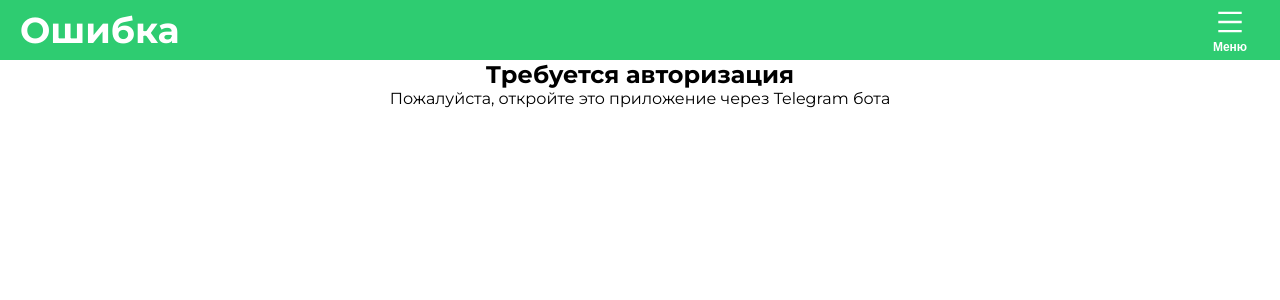
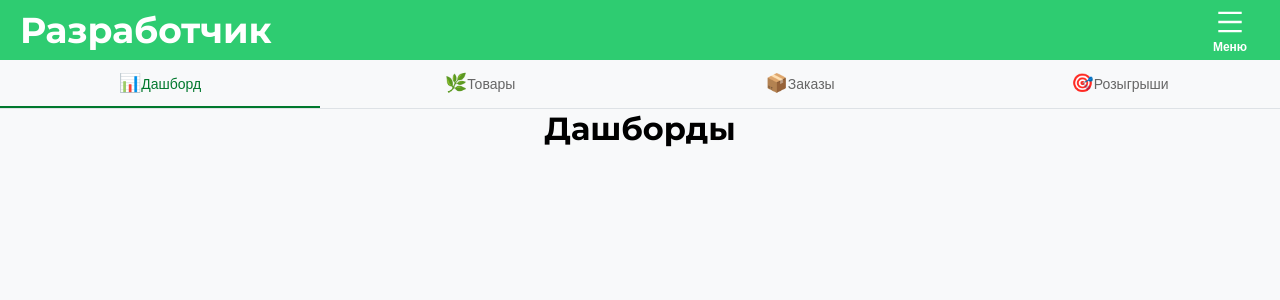
Before and after one commit to GelAssEnHeiT435/TgWepAppProject, a React (Create React App) app in the folder client/: page /admin in a window 1280 px wide. Shown: the top 300 px of the page. Built offline with nearby package versions, Linux system fonts and the light colour scheme.

Commit message:
Create tab-menu for admin

```diff
--- /dev/null
+++ b/client/src/assets/styles/AdminTabs.css
@@ -0,0 +1,41 @@
+.admin-panel {
+    min-height: 100vh;
+    background: #f8f9fa;
+}
+
+.admin-tabs {
+    display: flex;
+    background: #f8f9fa;
+    border-bottom: 1px solid #dee2e6;
+    overflow-x: auto;
+    white-space: nowrap;
+}
+
+.tab-btn {
+    flex: 1;
+    background: none;
+    border: none;
+    padding: 12px 16px;
+    border-bottom: 2px solid transparent;
+    color: #666;
+    transition: all 0.3s ease;
+}
+
+.tab-btn.active {
+    border-bottom-color: #00782D;
+    color: #00782D;
+}
+
+.tab-btn:hover {
+  background: rgba(0, 0, 0, 0.05);
+  color: #495057;
+}
+
+.btn-label {
+    font-size: 14px;
+    font-weight: 500;
+}
+
+.btn-icon {
+    font-size: 18px;
+}
--- /dev/null
+++ b/client/src/components/layout/AdminTabs.jsx
@@ -0,0 +1,20 @@
+import '../../assets/styles/AdminTabs.css'
+
+function AdminTabs({ sections, activeSection, onSectionChange })
+{
+    return(
+        <div className="admin-tabs">
+        {
+            sections.map(section => (
+                <button className={`tab-btn ${activeSection === section.id ? 'active' : ''}`}
+                        onClick={() => onSectionChange(section.id)}>
+                    <span className="btn-icon">{section.icon}</span>
+                    <span className="btn-label">{section.label}</span>
+                </button>
+            ))
+        }
+      </div>
+    )
+}
+
+export default AdminTabs;
--- /dev/null
+++ b/client/src/components/layout/Dashboard.jsx
@@ -0,0 +1,8 @@
+function Dashboard()
+{
+    return(
+        <h1>Дашборды</h1>
+    )
+}
+
+export default Dashboard;
--- /dev/null
+++ b/client/src/components/layout/GiftsManagement.jsx
@@ -0,0 +1,8 @@
+function GiftsManagement()
+{
+    return(
+        <h1>Управление розыгрышами</h1>
+    )
+}
+
+export default GiftsManagement;
--- a/client/src/components/layout/Header.jsx
+++ b/client/src/components/layout/Header.jsx
@@ -18,7 +18,7 @@ function Header()
 {
     const location = useLocation();
     const navigate = useNavigate();
-    const {user, isAuthenticated} = useTelegramAuth();
+    const {isAdmin, isAuthenticated, logout} = useTelegramAuth();
     const {getTotalItems} = useCatalog();
     const [menuIsActive, setMenuIsActive] = useState(false);
 
@@ -39,7 +39,7 @@ function Header()
         case '/admin':
             header_text = 'Разработчик';
             break;
-        case 'about':
+        case '/about':
             header_text = 'О нас';
             break;
     }
@@ -80,7 +80,7 @@ function Header()
                                 <GiftLine /> Розыгрыши и акции
                             </button>
 
-                            {!user?.isAdmin && (
+                            {isAdmin && (
                                 <button onClick={() => { navigate('/admin'); setMenuIsActive(false); }}>
                                     <AdministratorLine /> Админ-панель
                                 </button>
@@ -92,7 +92,7 @@ function Header()
 
                             <div className="menu-divider"></div>
 
-                            <button onClick={() => {  setMenuIsActive(false); }}
+                            <button onClick={() => { logout(); setMenuIsActive(false); }}
                                     className="logout-btn">
                                 <LogoutOutlined /> Выйти
                             </button>
--- /dev/null
+++ b/client/src/components/layout/OrdersManagement.jsx
@@ -0,0 +1,8 @@
+function OrdersManagement()
+{
+    return(
+        <h1>Управление заказами</h1>
+    )
+}
+
+export default OrdersManagement;
--- /dev/null
+++ b/client/src/components/layout/ProductsManagement.jsx
@@ -0,0 +1,8 @@
+function ProductsManagement()
+{
+    return(
+        <h1>Управление товарами</h1>
+    )
+}
+
+export default ProductsManagement;
--- a/client/src/contexts/TelegramAuthContext.js
+++ b/client/src/contexts/TelegramAuthContext.js
@@ -61,8 +61,8 @@ export function TelegramAuthProvider({children})
         user,
         loading,
         logout,
-        isAuthenticated: !!user,
-        isAdmin: user?.isAdmin || false
+        isAuthenticated: true, //!!user,
+        isAdmin: true //user?.isAdmin || false
     }
 
     return (
--- a/client/src/pages/AdminPanel.jsx
+++ b/client/src/pages/AdminPanel.jsx
@@ -1,8 +1,43 @@
+import { useState, useEffect } from "react";
+
+import AdminSidebar from '../components/layout/AdminTabs'
+import Dashboard from '../components/layout/Dashboard'
+import ProductsManagement from '../components/layout/ProductsManagement'
+import OrdersManagement from '../components/layout/OrdersManagement'
+import GiftsManagement from '../components/layout/GiftsManagement'
+
 function AdminPanel()
 {
+    const [activeSection, setActiveSection] = useState('dashboard');
+
+    const adminSections = [
+        { id: 'dashboard', icon: '📊', label: 'Дашборд' },
+        { id: 'products', icon: '🌿', label: 'Товары' },
+        { id: 'orders', icon: '📦', label: 'Заказы' },
+        { id: 'giveaways', icon: '🎯', label: 'Розыгрыши' },
+    ];
+
+    const renderSection = () => {
+        switch (activeSection) {
+            case 'dashboard': return <Dashboard />;
+            case 'products': return <ProductsManagement />;
+            case 'orders': return <OrdersManagement />;
+            case 'giveaways': return <GiftsManagement />;
+            default: return <Dashboard />;
+        }
+    };
+
     return (
-        <h1>Панель админа</h1>
-    )
+        <div className="admin-panel">
+            <AdminSidebar sections={adminSections}
+                          activeSection={activeSection}
+                          onSectionChange={setActiveSection}/>
+
+            <div className="admin-content">
+                {renderSection(activeSection)}
+            </div>
+        </div>
+    );
 }
 
 export default AdminPanel;
```
